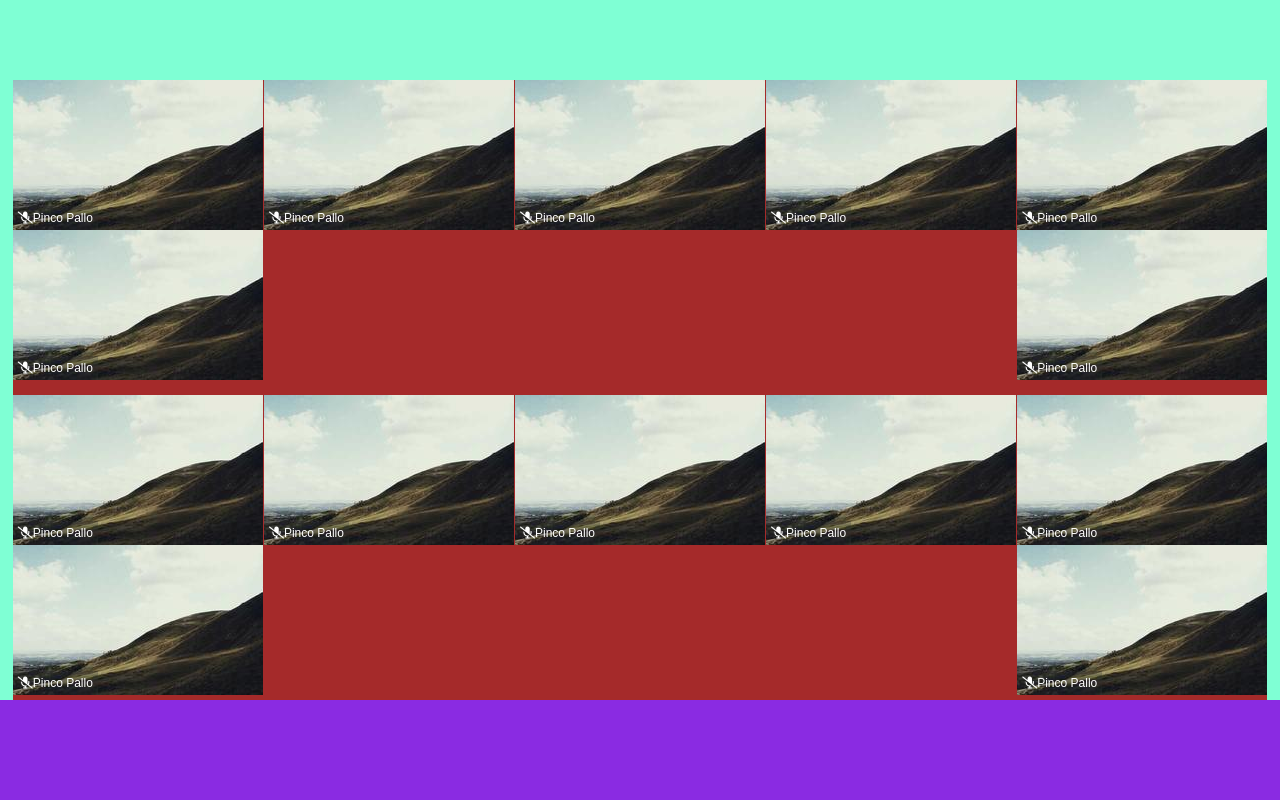
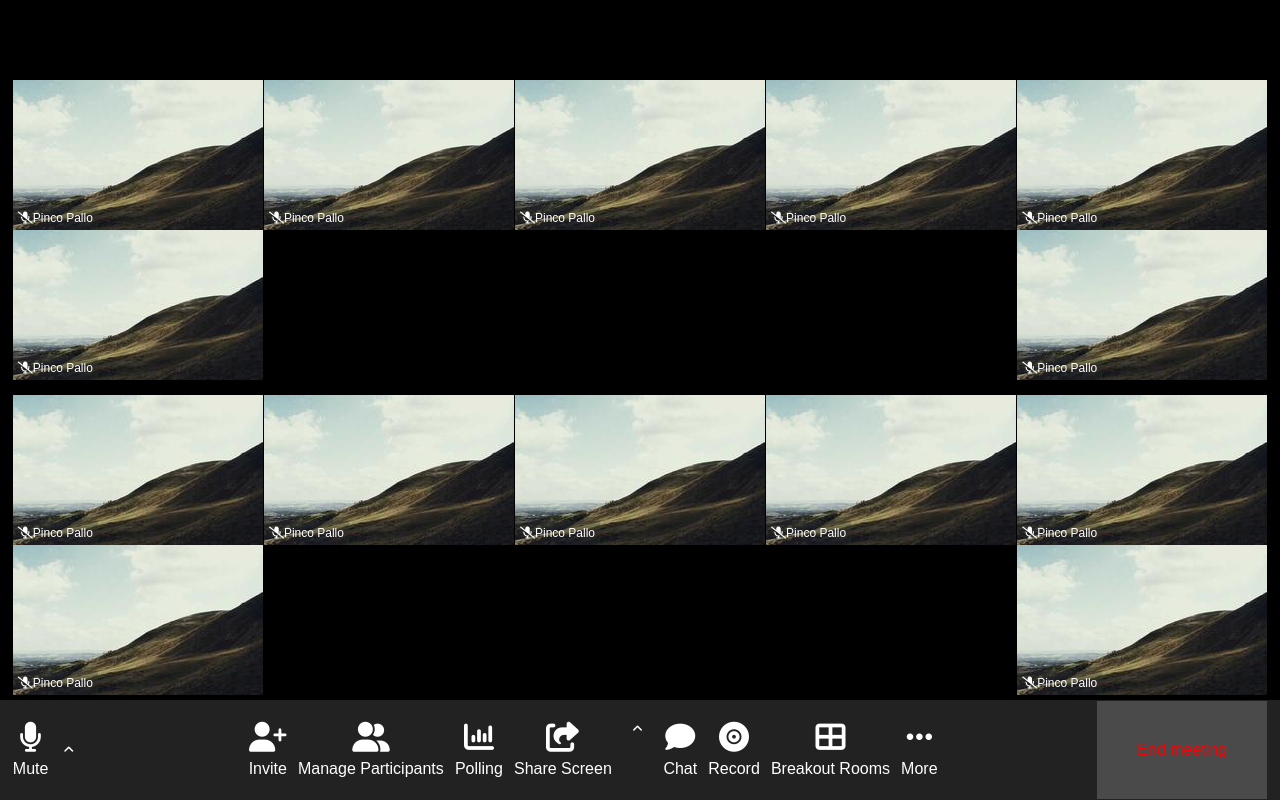
Before and after one commit to AlessiaCiabatti/html-css-zoom, a plain HTML site: page index.html in a window 1280 px wide. Drawn offline with Linux system fonts and the light colour scheme.

Commit message:
[add] footer

```diff
--- a/css/style.css
+++ b/css/style.css
@@ -17,30 +17,24 @@ img{
 }
 
 main{
-  background-color: aquamarine;
+  background-color: black;
   height: calc(100vh - 100px);
 /* prendo 100vh del main e sottraggo l'altezza del footer */
-  overflow: hidden;
+  overflow: scroll;
+}
+
+main .container{
+  max-width: 1800px;
+  width: 98%;
+  height: 700px;
+  margin: 80px auto;
+  position: relative;
 }
 
 .container .row{
   flex-wrap: wrap;
   justify-content: space-between;
   padding-bottom: 15px;
-}
-
-footer{
-  background-color: blueviolet;
-  height: 100px;
-}
-
-main .container{
-  background-color: brown;
-  max-width: 1800px;
-  width: 98%;
-  height: 700px;
-  margin: 80px auto;
-  position: relative;
 }
 
 .container .webcam{
@@ -58,3 +52,62 @@ main .container{
   left: 0;
   top: 126px;
 }
+/* /main */
+
+/* footer */
+
+footer{
+  background-color: #222222;
+  height: 100px;
+}
+
+footer .icone{
+  width: 98%;
+  margin: 0 auto;
+  align-items: center;
+  color: white;
+}
+
+footer .in{
+  flex-grow: 1;
+  text-align: center;
+}
+
+.icone .sx{
+  align-items: center;
+  flex-direction: column;
+}
+
+footer section{
+  max-width: 700px;
+  margin: 0 auto;
+}
+
+.caratteristiche{
+  font-size: 30px;
+  padding-bottom: 8px;
+}
+
+footer .arrow{
+  font-size: 12px;
+  padding-left: 15px;
+  padding-right: 15px;
+}
+
+footer .end{
+  color: red;
+  background-color: #4a4a4a;
+  padding: 40px;
+}
+
+footer .end:hover{
+  background-color: #8b8888;
+}
+
+footer i:hover{
+  color: #4bc800;
+}
+
+.scritta:hover{
+  color: #4bc800;
+}
--- a/index.html
+++ b/index.html
@@ -203,7 +203,90 @@
     </div>
   </main>
 
-  <footer>
+  <!-- sx footer -->
+  <footer class="d-flex">
+    <div class="icone d-flex">
+
+      <div class="sx d-flex">
+        <i class="fa-solid fa-microphone caratteristiche"></i>
+        <div class="scitta">
+          Mute
+        </div>
+      </div>
+      <div class="arrow">
+        <i class="fa-solid fa-angle-up"></i>
+      </div>
+  <!-- sx footer -->
+
+<!-- footer centrale -->
+      <section class="in d-flex">
+        <div class="in">
+          <i class="fa-solid fa-user-plus caratteristiche"></i>
+          <div class="scritta">
+            Invite
+          </div>
+        </div>
+
+        <div class="in">
+          <i class="fa-solid fa-user-group caratteristiche"></i>
+          <div class="scritta">
+            Manage Participants
+          </div>
+        </div>
+
+        <div class="in">
+          <i class="fa-solid fa-chart-column caratteristiche"></i>
+          <div class="scritta">
+            Polling
+          </div>
+        </div>
+
+        <div class="in">
+          <i class="fa-solid fa-share-from-square caratteristiche"></i>
+          <div class="scritta">
+            Share Screen
+          </div>
+        </div>
+        <div class="arrow">
+          <i class="fa-solid fa-angle-up"></i>
+        </div>
+
+        <div class="in">
+          <i class="fa-solid fa-comment caratteristiche"></i>
+          <div class="scritta">
+            Chat
+          </div>
+        </div>
+
+        <div class="in">
+          <i class="fa-solid fa-record-vinyl caratteristiche"></i>
+          <div class="scritta">
+            Record
+          </div>
+        </div>
+
+        <div class="in">
+          <i class="fa-solid fa-table-cells-large caratteristiche"></i>
+          <div class="scritta">
+          Breakout Rooms
+          </div>
+        </div>
+
+        <div class="in">
+          <i class="fa-solid fa-ellipsis caratteristiche"></i>
+          <div class="scritta">
+          More
+          </div>
+        </div>
+    </section>
+<!-- /footer centrale -->
+
+<!-- footer end -->
+      <div class="end">
+        End meeting
+        <!-- ma è un tag button? -->
+      </div>
+    </div>
   </footer>
 </body>
 </html>
```
